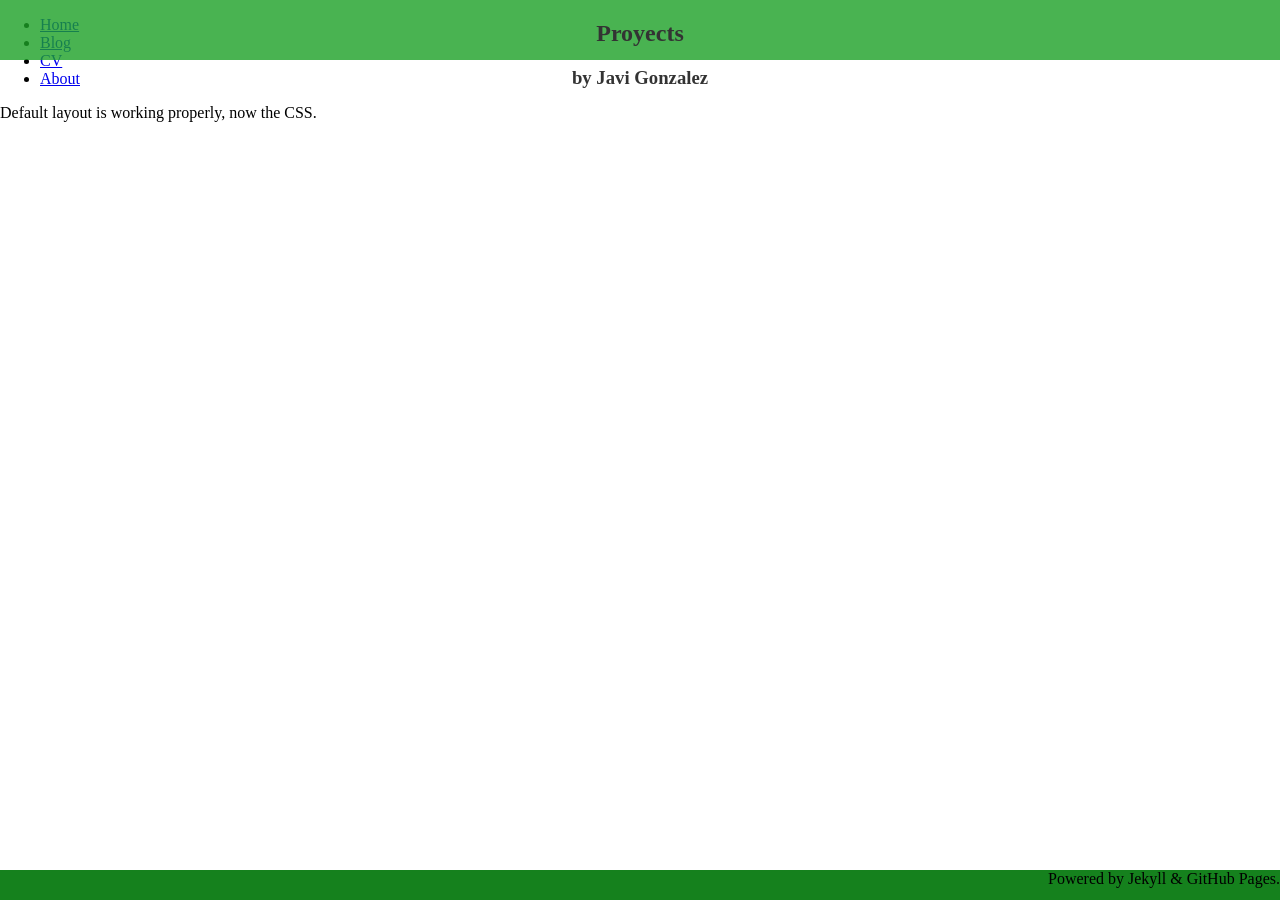
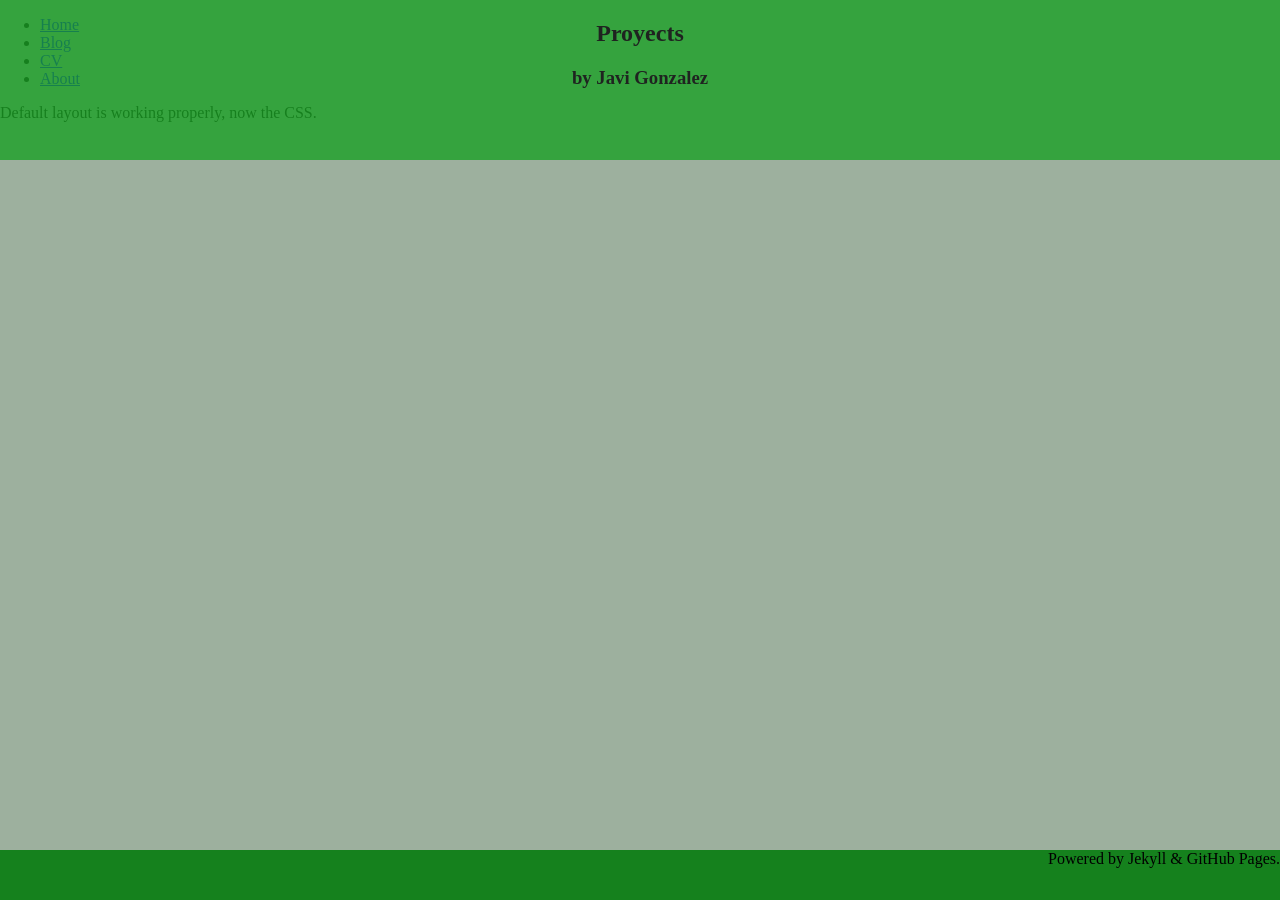
Before and after one commit to Ja-vi/track-your-time, a Jekyll site: the page built from index.html, in a window 1280 px wide. Built offline with Jekyll 4.4.1, drawn with Linux system fonts in a browser that asks for light colours.

Commit message:
Colour efforts #1

```diff
--- a/static/css/default.css
+++ b/static/css/default.css
@@ -1,15 +1,17 @@
 html, body {
+	background: #9db09e;
     height:70%;
     margin:0;
     padding:0;
 }
+
 header{
     width: 100%;
 	height: 20%;
     background: #1ca026;
     position: fixed;
     top: 0;
-    height: 60px !important;
+    height: 160px !important;
     opacity:.8;
 }
 
@@ -46,5 +48,5 @@ footer {
     background: #15811d;
     position: fixed;
     bottom: 0;
-    height: 30px;
+    height: 50px;
 }
```
